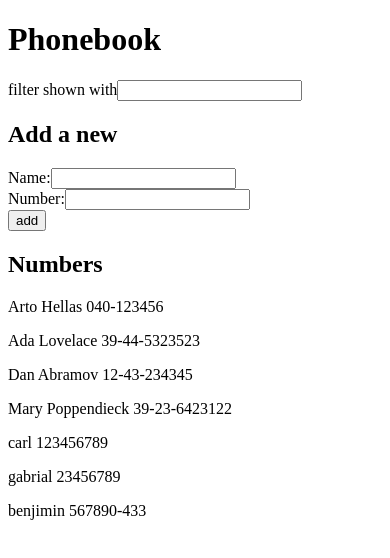
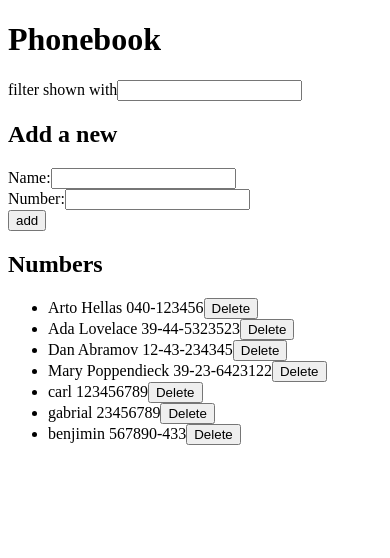
Before and after one commit to learningreac/fullstackproj, a React (Create React App) app in the folder part2/courseinfo/: page / in a window 390 px wide. Shown: the top 558 px of the page. Built offline with nearby package versions, Linux system fonts and the light colour scheme; data requests are answered from the project's data file.

Commit message:
phonebook add delete

```diff
--- a/part2/courseinfo/src/phonebook/App.js
+++ b/part2/courseinfo/src/phonebook/App.js
@@ -1,4 +1,4 @@
-import axios from 'axios';
+import { identifier } from '@babel/types';
 import React, { useEffect, useState } from 'react';
 import peoplesService from './services/peoples';
 
@@ -25,12 +25,22 @@ const PersonForm = ({ addPerson, newName, handleNameChange, newNumber, handleNum
   )
 };
 
-const Persons = ({ personsToShow }) => {
+const Persons = ({ personsToShow, deletePerson }) => {
   return (
-    <div>
-      {personsToShow.map(person => <p key={person.name}> {person.name} {person.number}</p>)}
-    </div>
-
+    // delete person.id
+    // delete function is passed from APP, App does not know the id. the id is a local variable, it pass to the function when call it.
+    // notice also how the event handdler is defined here to Onclick.
+    // Onclick can not be assigned directly to a function call.
+    <ul>
+      {personsToShow.map(person => {
+        return (
+            <li key={person.id}> {person.name} {person.number}
+              <button onClick={() => deletePerson(person.id)}> Delete </button>
+            </li>
+        )
+      }
+      )}
+    </ul>
   )
 };
 
@@ -53,8 +63,6 @@ const App = () => {
         setPersons(initialData)
       })
   }, []);
-
-  console.log('persons',persons);
 
 
   const addPerson = (event) => {
@@ -108,6 +116,11 @@ const App = () => {
     setFilter(e.target.value);
   };
 
+  const deletePerson = (id) => {
+    console.log('delete', id)
+    setPersons(persons.filter(p => p.id !== id))
+  };
+
   return (
     <div>
       <h1>Phonebook</h1>
@@ -123,7 +136,7 @@ const App = () => {
       />
 
       <h2>Numbers</h2>
-      <Persons personsToShow={personsToShow} />
+      <Persons personsToShow={personsToShow} deletePerson={deletePerson} />
     </div>
   )
 }
```
Lines whose indentation alone changed are shown as unchanged.
